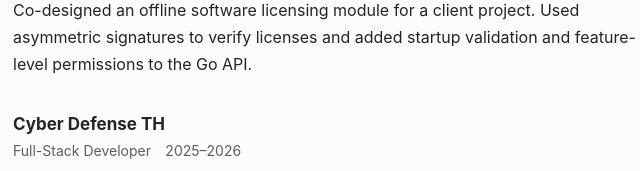
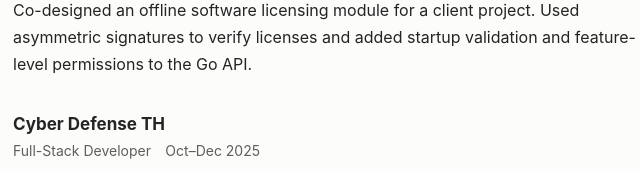
Before and after one commit to pigglegiggle/patcharaphon, a plain HTML site: page dist/index.html in a window 1280 px wide. Shown: the part 900-1071 px from the top of the page, 307-947 px from the left. Drawn offline with Linux system fonts and the light colour scheme.

Commit message:
Update Site source

```diff
--- a/dist/index.html
+++ b/dist/index.html
@@ -39,7 +39,7 @@
       </article>
       <article>
         <h3>Cyber Defense TH</h3>
-        <p class="meta">Full-Stack Developer <span>2025–2026</span></p>
+        <p class="meta">Full-Stack Developer <span>Oct–Dec 2025</span></p>
         <p>Built licensing and usage-management features for zcrLog, a multi-tenant security log platform. Tracked usage by organization, enforced data and event-rate quotas, and added scheduled resets to support billing cycles.</p>
         <p>Worked across React and FastAPI, using PostgreSQL for application data, Redis Streams for usage processing, and ClickHouse for reporting. Implemented organization- and workspace-level access controls and contributed to PDF reporting.</p>
       </article>
```
